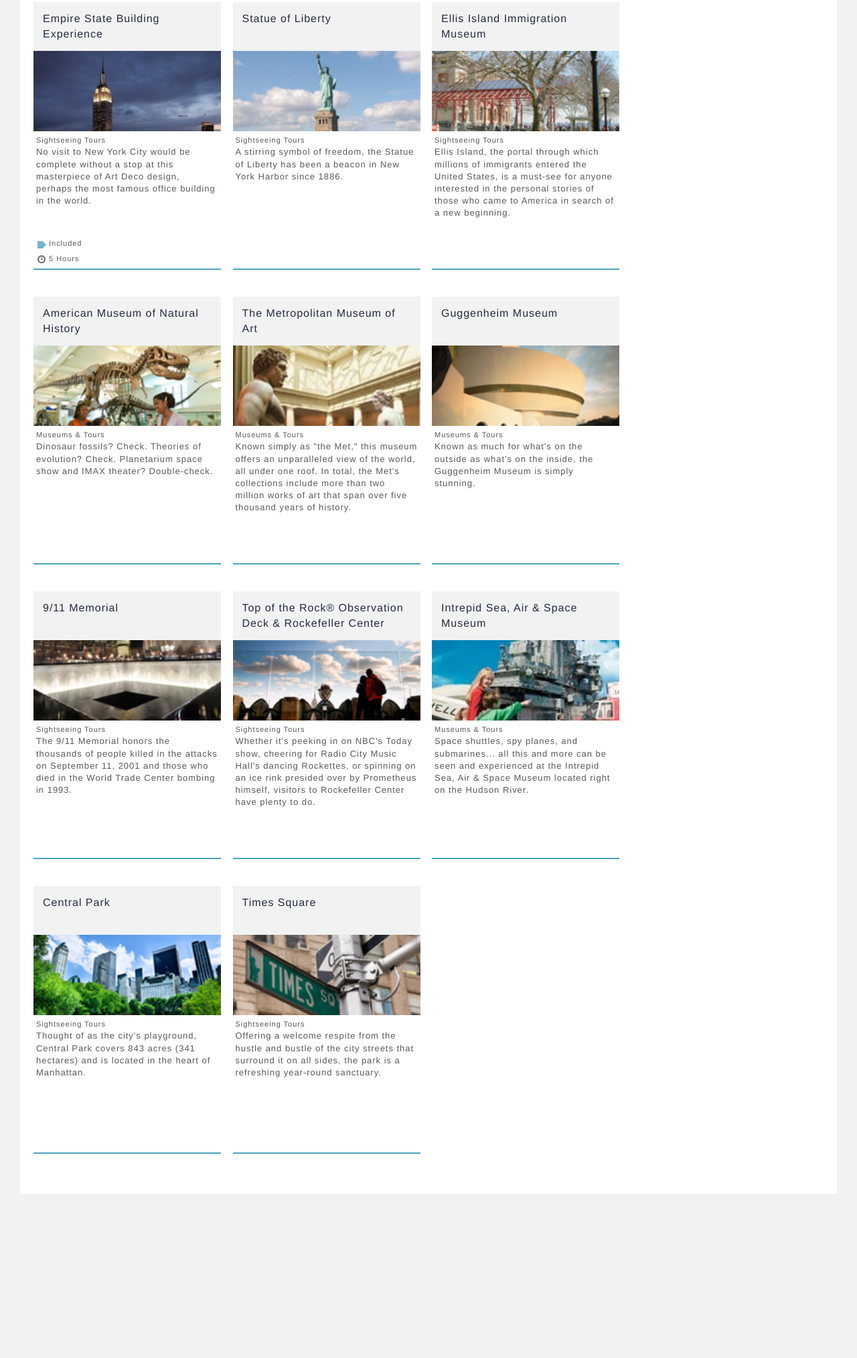
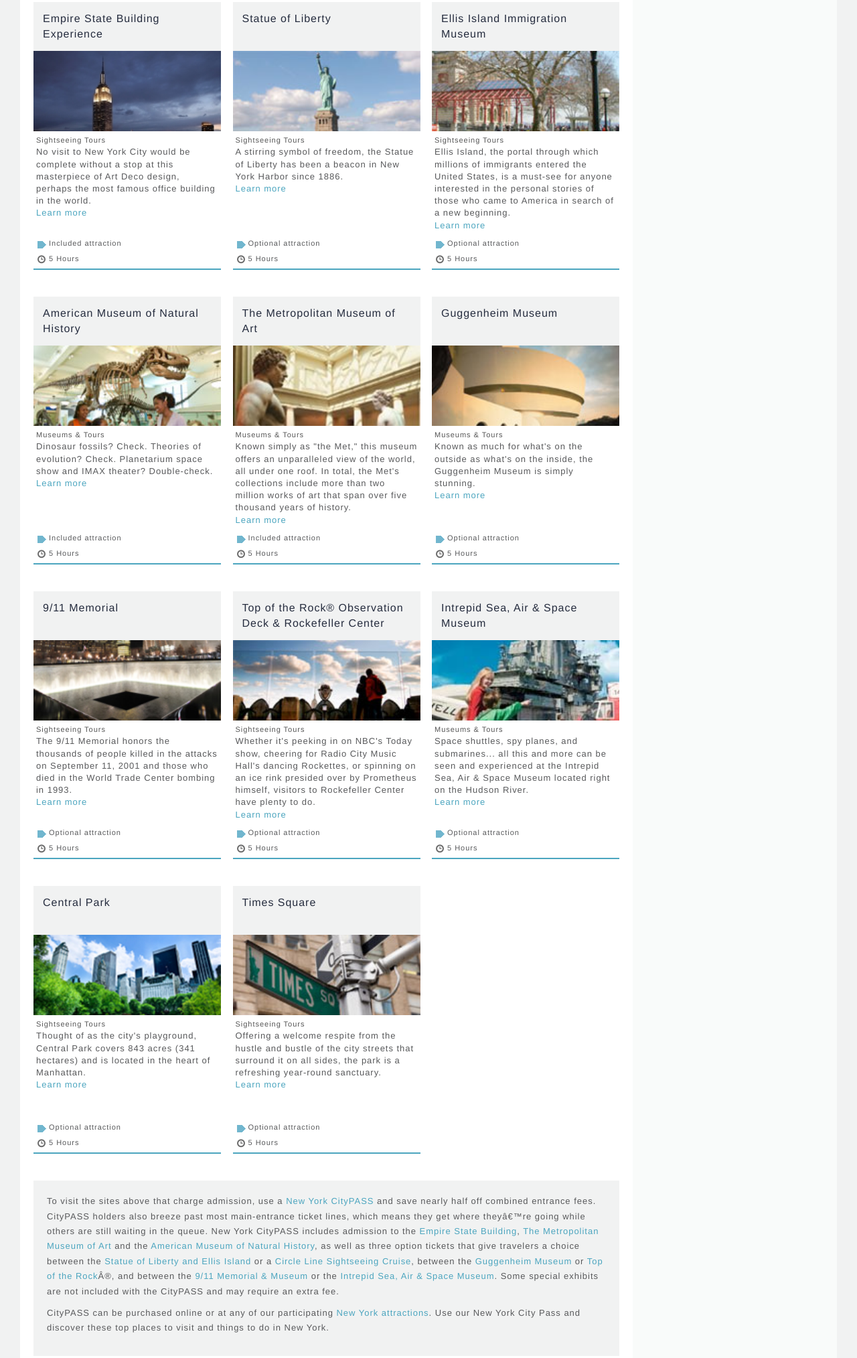
Before and after one commit to turph/CItyPass---Prototype-2015, a website: page app/landingToDo/parentNYC.html in a window 1280 px wide. Shown: the part 468-2496 px from the top of the page at 67% size. Before the commit the page ends 2251 px from the top, so only its background shows below. Drawn offline with nearby package versions, Linux system fonts and the light colour scheme.

Commit message:
Additional tile work

```diff
--- a/app/landingToDo/parentNYC.html
+++ b/app/landingToDo/parentNYC.html
@@ -29,62 +29,106 @@
 					<div class="tile">
 						<div class="title">Empire State Building Experience</div>
 						<div class="att_img" style="background-image:url('../assets/img/newYork/ttdny-empire.jpg')";></div>
-						<div class="description"><span class="type mouse">Sightseeing Tours</span>No visit to New York City would be complete without a stop at this masterpiece of Art Deco design, perhaps the most famous office building in the world.</div>
+						<div class="description"><span class="type mouse">Sightseeing Tours</span>No visit to New York City would be complete without a stop at this masterpiece of Art Deco design, perhaps the most famous office building in the world.<span class="learn"><a href="">Learn more</a></span></div>
 						<div class="info">
-							<div><img src="../assets/img/icons/status.png" width="16" height="16" alt="Status">Included</div>
+							<div><img src="../assets/img/icons/status.png" width="16" height="16" alt="Status">Included attraction</div>
 							<div><img src="../assets/img/icons/clock.png" width="16" height="16" alt="Clock">5 Hours</div>
 						</div>
 					</div>
 					<div class="tile">
 						<div class="title">Statue of Liberty</div>
 						<div class="att_img" style="background-image:url('../assets/img/newYork/ttdny-statue-of-liberty.jpg')";></div>
-						<div class="description"><span class="type mouse">Sightseeing Tours</span>A stirring symbol of freedom, the Statue of Liberty has been a beacon in New York Harbor since 1886.</div>
+						<div class="description"><span class="type mouse">Sightseeing Tours</span>A stirring symbol of freedom, the Statue of Liberty has been a beacon in New York Harbor since 1886.<span class="learn"><a href="">Learn more</a></span></div>
+						<div class="info">
+							<div><img src="../assets/img/icons/status.png" width="16" height="16" alt="Status">Optional attraction</div>
+							<div><img src="../assets/img/icons/clock.png" width="16" height="16" alt="Clock">5 Hours</div>
+						</div>
 					</div>
 					<div class="tile">
 						<div class="title">Ellis Island Immigration Museum</div>
 						<div class="att_img" style="background-image:url('../assets/img/newYork/ttdny-ellis-island.jpg')";></div>
-						<div class="description"><span class="type mouse">Sightseeing Tours</span>Ellis Island, the portal through which millions of immigrants entered the United States, is a must-see for anyone interested in the personal stories of those who came to America in search of a new beginning.</div>
+						<div class="description"><span class="type mouse">Sightseeing Tours</span>Ellis Island, the portal through which millions of immigrants entered the United States, is a must-see for anyone interested in the personal stories of those who came to America in search of a new beginning.<span class="learn"><a href="">Learn more</a></span></div>
+						<div class="info">
+							<div><img src="../assets/img/icons/status.png" width="16" height="16" alt="Status">Optional attraction</div>
+							<div><img src="../assets/img/icons/clock.png" width="16" height="16" alt="Clock">5 Hours</div>
+						</div>
 					</div>
 					<div class="tile">
 						<div class="title">American Museum of Natural History</div>
 						<div class="att_img" style="background-image:url('../assets/img/newYork/ttdny-amnh.jpg')";></div>
-						<div class="description"><span class="type mouse">Museums & Tours</span>Dinosaur fossils? Check. Theories of evolution? Check. Planetarium space show and IMAX theater? Double-check.</div>
+						<div class="description"><span class="type mouse">Museums & Tours</span>Dinosaur fossils? Check. Theories of evolution? Check. Planetarium space show and IMAX theater? Double-check.<span class="learn"><a href="">Learn more</a></span></div>
+						<div class="info">
+							<div><img src="../assets/img/icons/status.png" width="16" height="16" alt="Status">Included attraction</div>
+							<div><img src="../assets/img/icons/clock.png" width="16" height="16" alt="Clock">5 Hours</div>
+						</div>
 					</div>
 					<div class="tile">
 						<div class="title">The Metropolitan Museum of Art</div>
 						<div class="att_img" style="background-image:url('../assets/img/newYork/ttdny-met.jpg')";></div>
-						<div class="description"><span class="type mouse">Museums & Tours</span>Known simply as "the Met," this museum offers an unparalleled view of the world, all under one roof. In total, the Met's collections include more than two million works of art that span over five thousand years of history.</div>
+						<div class="description"><span class="type mouse">Museums & Tours</span>Known simply as "the Met," this museum offers an unparalleled view of the world, all under one roof. In total, the Met's collections include more than two million works of art that span over five thousand years of history.<span class="learn"><a href="">Learn more</a></span></div>
+						<div class="info">
+							<div><img src="../assets/img/icons/status.png" width="16" height="16" alt="Status">Included attraction</div>
+							<div><img src="../assets/img/icons/clock.png" width="16" height="16" alt="Clock">5 Hours</div>
+						</div>
 					</div>
 					<div class="tile">
 						<div class="title">Guggenheim Museum</div>
 						<div class="att_img" style="background-image:url('../assets/img/newYork/ttdny-guggenheim.jpg')";></div>
-						<div class="description"><span class="type mouse">Museums & Tours</span>Known as much for what's on the outside as what's on the inside, the Guggenheim Museum is simply stunning.</div>
+						<div class="description"><span class="type mouse">Museums & Tours</span>Known as much for what's on the outside as what's on the inside, the Guggenheim Museum is simply stunning.<span class="learn"><a href="">Learn more</a></span></div>
+						<div class="info">
+							<div><img src="../assets/img/icons/status.png" width="16" height="16" alt="Status">Optional attraction</div>
+							<div><img src="../assets/img/icons/clock.png" width="16" height="16" alt="Clock">5 Hours</div>
+						</div>
 					</div>
 					<div class="tile">
 						<div class="title">9/11 Memorial</div>
 						<div class="att_img" style="background-image:url('../assets/img/newYork/ttdny-911-memorial.jpg')";></div>
-						<div class="description"><span class="type mouse">Sightseeing Tours</span>The 9/11 Memorial honors the thousands of people killed in the attacks on September 11, 2001 and those who died in the World Trade Center bombing in 1993.</div>
+						<div class="description"><span class="type mouse">Sightseeing Tours</span>The 9/11 Memorial honors the thousands of people killed in the attacks on September 11, 2001 and those who died in the World Trade Center bombing in 1993.<span class="learn"><a href="">Learn more</a></span></div>
+						<div class="info">
+							<div><img src="../assets/img/icons/status.png" width="16" height="16" alt="Status">Optional attraction</div>
+							<div><img src="../assets/img/icons/clock.png" width="16" height="16" alt="Clock">5 Hours</div>
+						</div>
 					</div>
 					<div class="tile">
 						<div class="title">Top of the Rock&#174; Observation Deck & Rockefeller Center</div>
 						<div class="att_img" style="background-image:url('../assets/img/newYork/ttdny-toprock.jpg')";></div>
-						<div class="description"><span class="type mouse">Sightseeing Tours</span>Whether it's peeking in on NBC's Today show, cheering for Radio City Music Hall's dancing Rockettes, or spinning on an ice rink presided over by Prometheus himself, visitors to Rockefeller Center have plenty to do.</div>
+						<div class="description"><span class="type mouse">Sightseeing Tours</span>Whether it's peeking in on NBC's Today show, cheering for Radio City Music Hall's dancing Rockettes, or spinning on an ice rink presided over by Prometheus himself, visitors to Rockefeller Center have plenty to do.<span class="learn"><a href="">Learn more</a></span></div>
+						<div class="info">
+							<div><img src="../assets/img/icons/status.png" width="16" height="16" alt="Status">Optional attraction</div>
+							<div><img src="../assets/img/icons/clock.png" width="16" height="16" alt="Clock">5 Hours</div>
+						</div>
 					</div>
 					<div class="tile">
 						<div class="title">Intrepid Sea, Air & Space Museum</div>
 						<div class="att_img" style="background-image:url('../assets/img/newYork/ttdny-intrepid.jpg')";></div>
-						<div class="description"><span class="type mouse">Museums & Tours</span>Space shuttles, spy planes, and submarines... all this and more can be seen and experienced at the Intrepid Sea, Air & Space Museum located right on the Hudson River.</div>
+						<div class="description"><span class="type mouse">Museums & Tours</span>Space shuttles, spy planes, and submarines... all this and more can be seen and experienced at the Intrepid Sea, Air & Space Museum located right on the Hudson River.<span class="learn"><a href="">Learn more</a></span></div>
+						<div class="info">
+							<div><img src="../assets/img/icons/status.png" width="16" height="16" alt="Status">Optional attraction</div>
+							<div><img src="../assets/img/icons/clock.png" width="16" height="16" alt="Clock">5 Hours</div>
+						</div>
 					</div>
 					<div class="tile">
 						<div class="title">Central Park</div>
 						<div class="att_img" style="background-image:url('../assets/img/newYork/ttdny-central-park.jpg')";></div>
-						<div class="description"><span class="type mouse">Sightseeing Tours</span>Thought of as the city's playground, Central Park covers 843 acres (341 hectares) and is located in the heart of Manhattan.</div>
+						<div class="description"><span class="type mouse">Sightseeing Tours</span>Thought of as the city's playground, Central Park covers 843 acres (341 hectares) and is located in the heart of Manhattan.<span class="learn"><a href="">Learn more</a></span></div>
+						<div class="info">
+							<div><img src="../assets/img/icons/status.png" width="16" height="16" alt="Status">Optional attraction</div>
+							<div><img src="../assets/img/icons/clock.png" width="16" height="16" alt="Clock">5 Hours</div>
+						</div>
 					</div>
 					<div class="tile">
 						<div class="title">Times Square</div>
 						<div class="att_img" style="background-image:url('../assets/img/newYork/ttdny-timessquare.jpg')";></div>
-						<div class="description"><span class="type mouse">Sightseeing Tours</span>Offering a welcome respite from the hustle and bustle of the city streets that surround it on all sides, the park is a refreshing year-round sanctuary.</div>
+						<div class="description"><span class="type mouse">Sightseeing Tours</span>Offering a welcome respite from the hustle and bustle of the city streets that surround it on all sides, the park is a refreshing year-round sanctuary.<span class="learn"><a href="">Learn more</a></span></div>
+						<div class="info">
+							<div><img src="../assets/img/icons/status.png" width="16" height="16" alt="Status">Optional attraction</div>
+							<div><img src="../assets/img/icons/clock.png" width="16" height="16" alt="Clock">5 Hours</div>
+						</div>
 					</div>
+				</div>
+				<div class="closing">
+					<p>To visit the sites above that charge admission, use a <a href="/new-york" track="NY CP - last p">New York CityPASS</a> and save nearly half off combined entrance fees. CityPASS holders also breeze past most main-entrance ticket lines, which means they get where they’re going while others are still waiting in the queue. New York CityPASS includes admission to the <a href="/new-york/empire-state-building" track="ESB - last p">Empire State Building</a>, <a href="/new-york/metropolitan-museum-art" track="Met - last p">The Metropolitan Museum of Art</a> and the <a href="/new-york/museum-natural-history" track="AMNH - last p">American Museum of Natural History</a>, as well as three option tickets that give travelers a choice between the <a href="/new-york/statue-liberty" track="statue - last p">Statue of Liberty and Ellis Island</a> or a <a href="/new-york/circle-line-cruises" track="Circle Line - last p">Circle Line Sightseeing Cruise</a>, between the <a href="/new-york/guggenheim-museum" track="Guggenheim - last p">Guggenheim Museum</a> or <a href="/new-york/top-of-the-rock" track="ToR - last p">Top of the Rock</a>®, and between the <a href="/new-york/911-memorial-museum">9/11 Memorial &amp; Museum</a> or the <a href="/new-york/intrepid-museum">Intrepid Sea, Air &amp; Space Museum</a>. Some special exhibits are not included with the CityPASS and may require an extra fee.</p>
+					<p>CityPASS can be purchased online or at any of our participating <a href="/new-york" track="NY CP - ny attractions link last p">New York attractions</a>. Use our New York City Pass and discover these top places to visit and things to do in New York.</p>
 				</div>
 			</div>
 			<div class="contentRight">This is where the goods go on the right</div>
```
Also changed, not shown: app/assets/css/app.css, build/styles/scss/globals/_layout.scss, build/styles/scss/globals/_thingsToDo.scss, build/styles/scss/globals/cpColors.scss.
